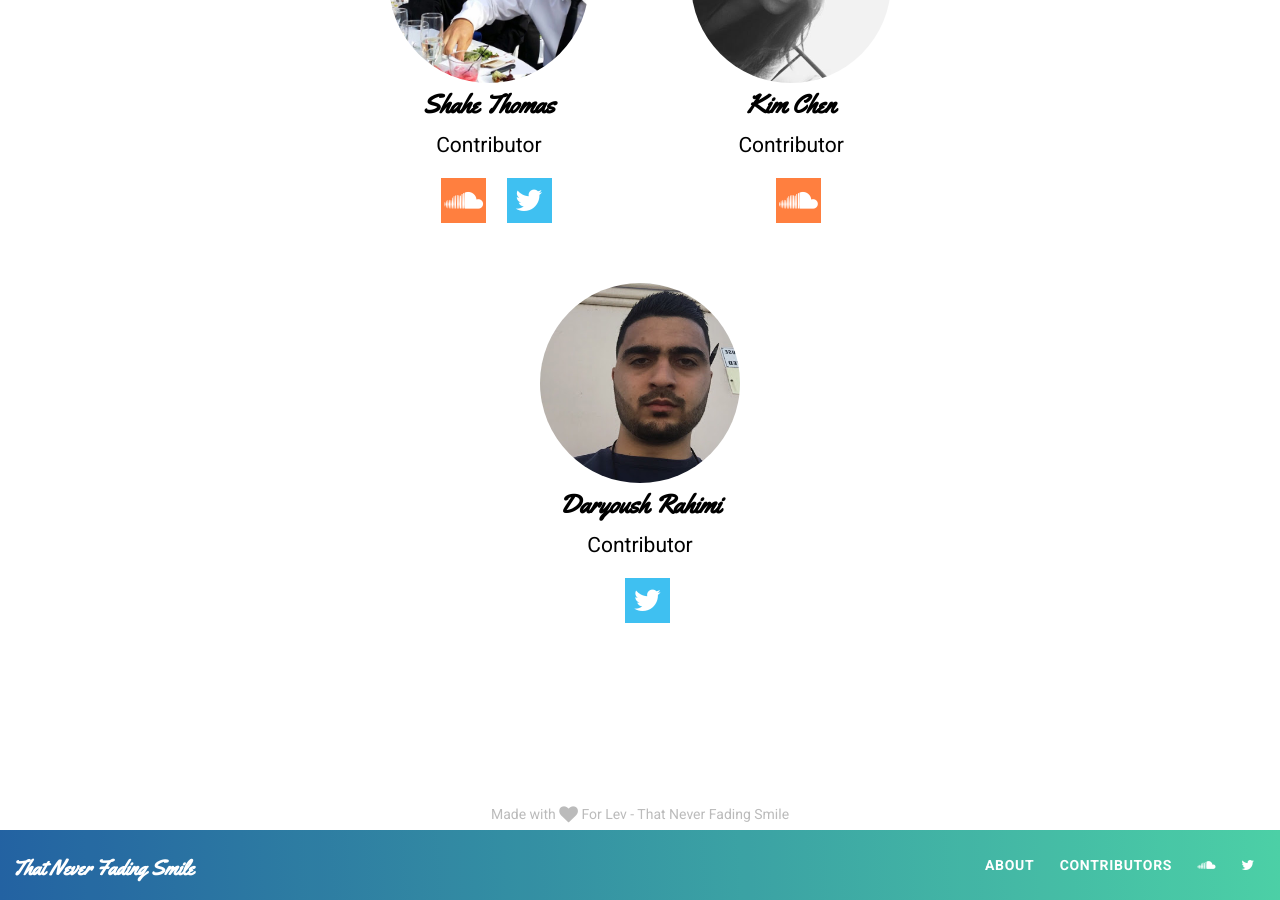
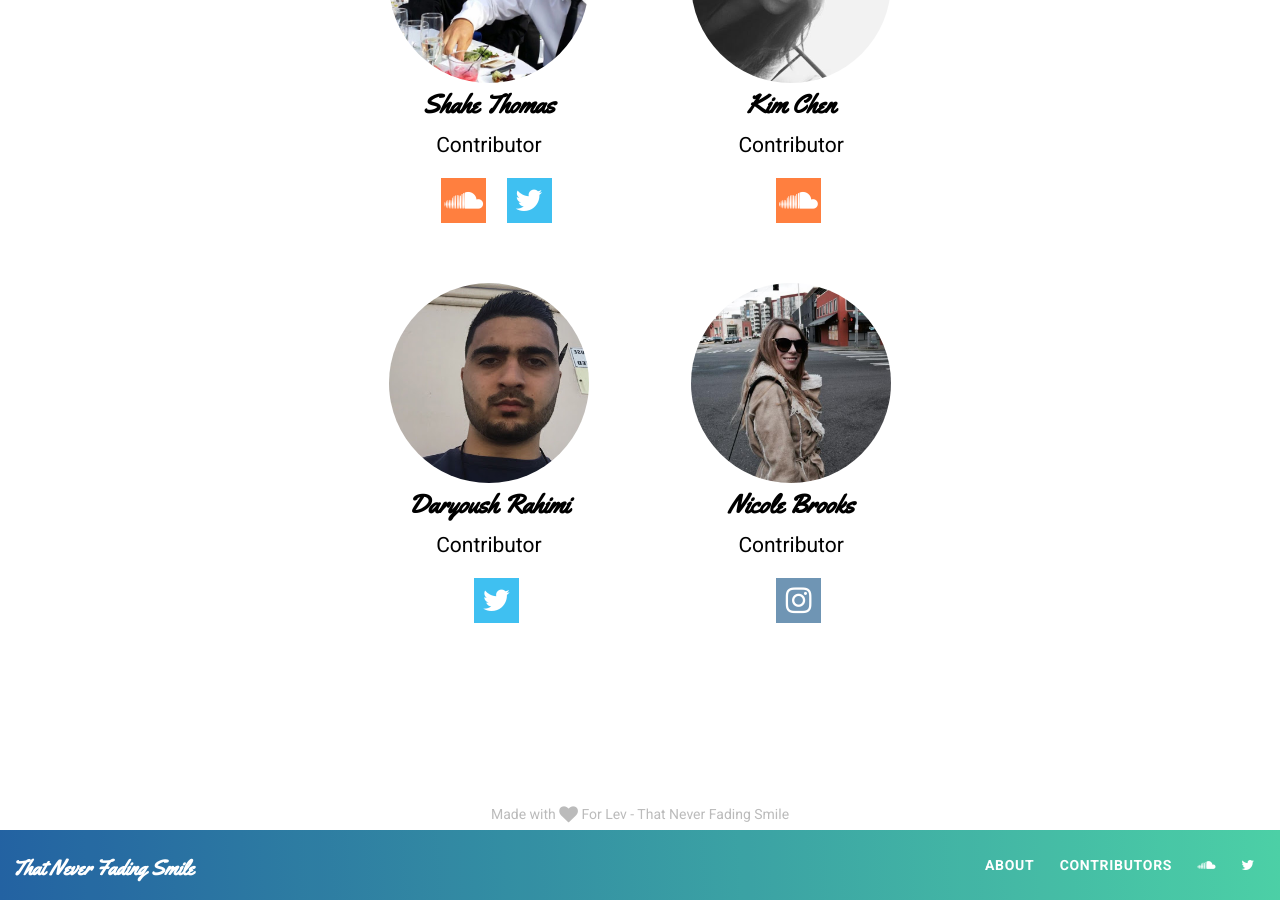
Before and after one commit to balzohrd/flapjack, a Jekyll site: the page built from contributors.md, in a window 1280 px wide and 900 px high, scrolled down 3670 px. Built offline with Jekyll 4.4.1, drawn with Linux system fonts in a browser that asks for light colours; nearby versions of some CDN libraries; comment, search, counter and statistics services are not loaded.

```diff
--- a/contributors.md
+++ b/contributors.md
@@ -154,6 +154,14 @@
     google_plus_link:
     instagram_username:
     site_link:
+  - name: Nicole Brooks
+    image_path: /assets/images/nicole_b.jpg
+    position: Contributor
+    soundcloud:
+    twitter_username:
+    google_plus_link:
+    instagram_username: _nicolebrooks_
+    site_link:
 ---
 That Never Fading Smile is a collaboration between some of Lev’s closest friends. We are music lovers inspired by songs, riffs and lyrics of various genres from all around the world. Each contributor brings their own unique influence to the mix, See below for more information on each of us
 
```
Also changed, not shown: _posts/2016-03-23-volume-thirytfive.markdown (added, +10 -0 lines), assets/images/nicole_b.jpg (added).
